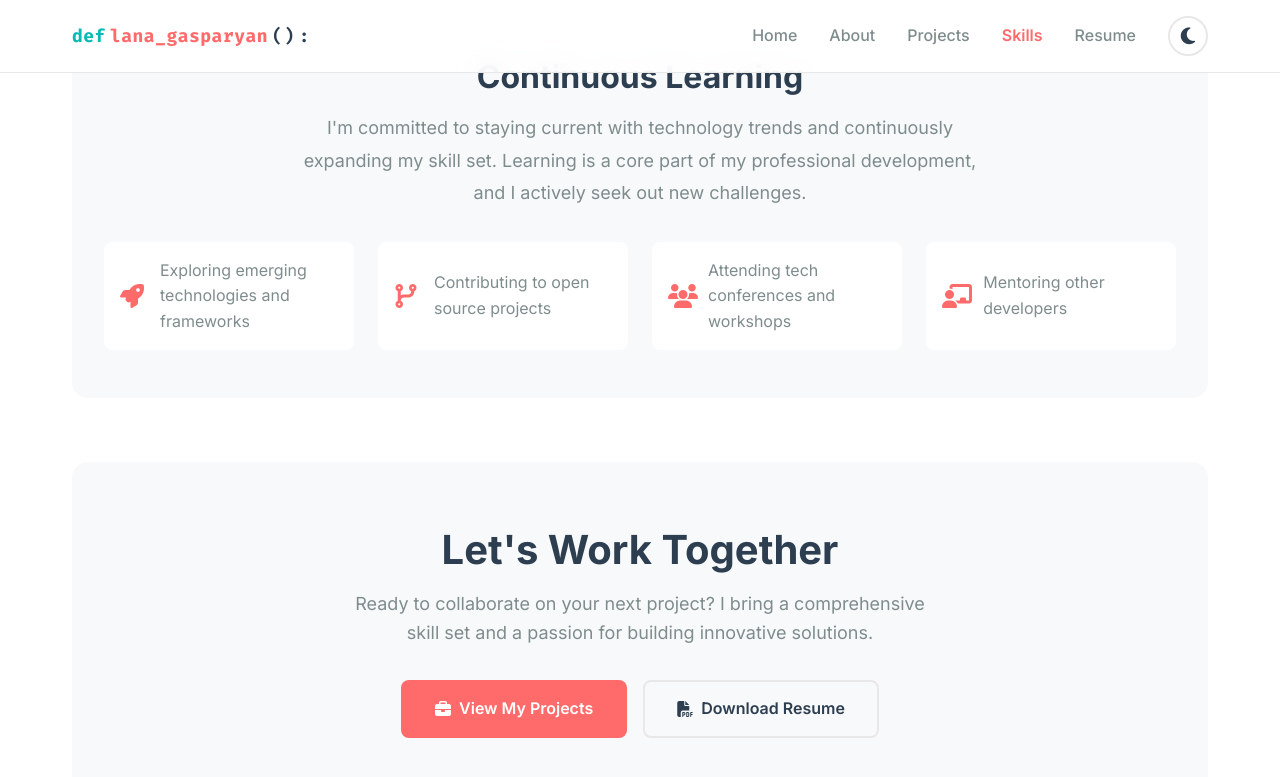
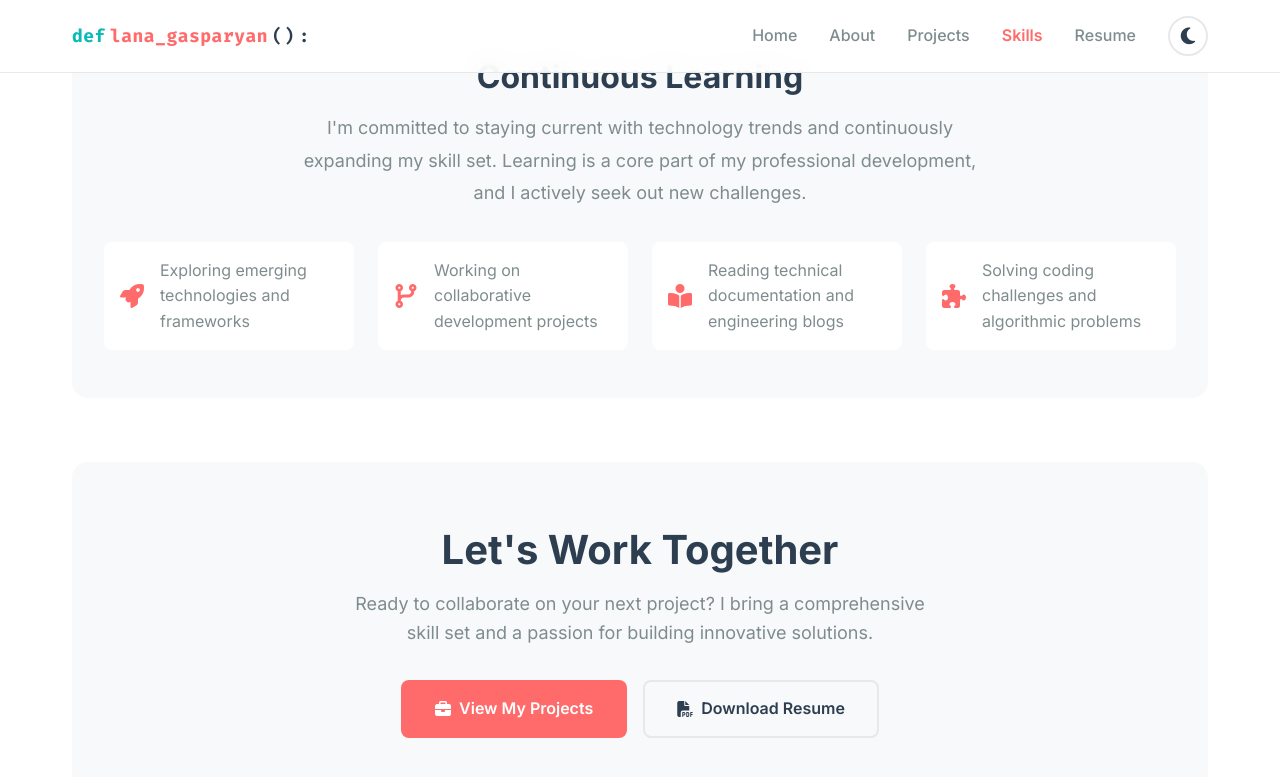
Before and after one commit to lanagasparyan/lanagasparyan.github.io, a Jekyll site: the page built from skills.markdown, in a window 1280 px wide and 900 px high, scrolled down 3851 px. Shown: the top 777 px of the window. Built offline with Jekyll 4.4.1, drawn with Linux system fonts in a browser that asks for light colours.

Commit message:
fix: update Continuous Learning section with accurate activities
- Change 'Contributing to open source projects' to 'Working on collaborative development projects'
- Replace 'Attending tech conferences and workshops' with 'Reading technical documentation and engineering blogs'
- Replace 'Mentoring other developers' with 'Solving coding challenges and algorithmic problems'
- Reflect current activities as junior developer more accurately

```diff
--- a/skills.markdown
+++ b/skills.markdown
@@ -314,15 +314,15 @@ permalink: /skills/
             </div>
             <div class="learning-point">
                 <i class="fas fa-code-branch"></i>
-                <span>Contributing to open source projects</span>
+                <span>Working on collaborative development projects</span>
             </div>
             <div class="learning-point">
-                <i class="fas fa-users"></i>
-                <span>Attending tech conferences and workshops</span>
+                <i class="fas fa-book-reader"></i>
+                <span>Reading technical documentation and engineering blogs</span>
             </div>
             <div class="learning-point">
-                <i class="fas fa-chalkboard-teacher"></i>
-                <span>Mentoring other developers</span>
+                <i class="fas fa-puzzle-piece"></i>
+                <span>Solving coding challenges and algorithmic problems</span>
             </div>
         </div>
     </div>
```
